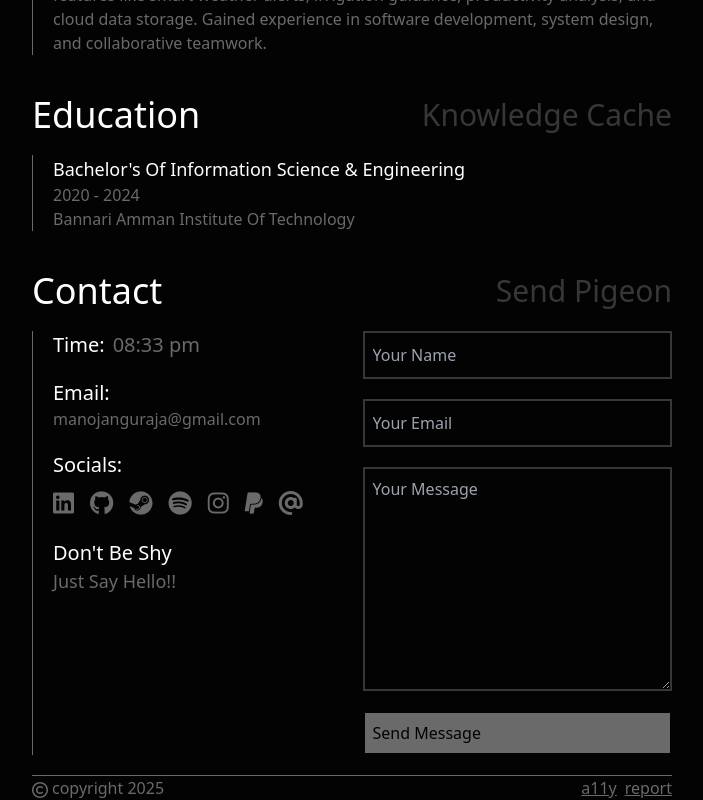
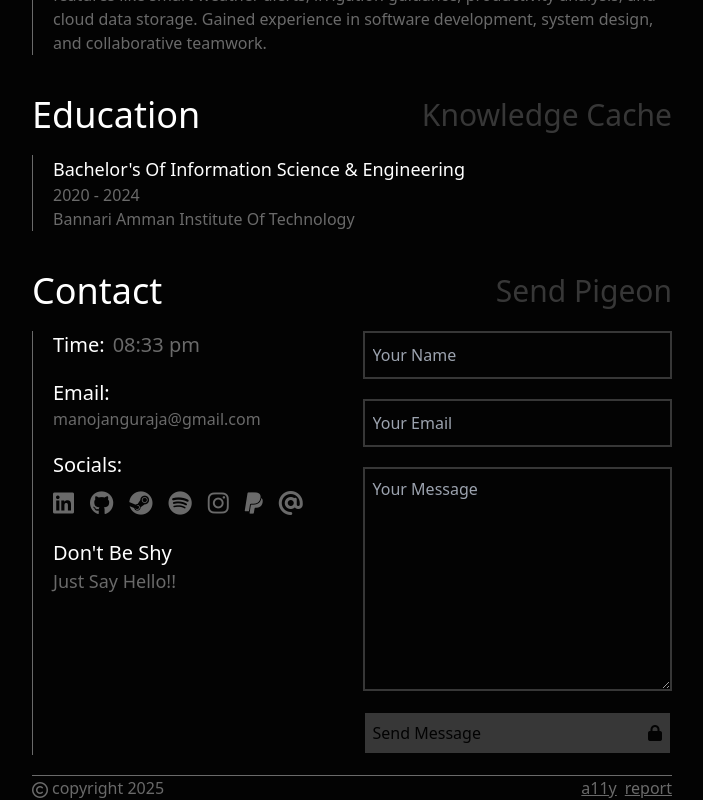
Before and after one commit to ManojTGN/Portfolio, a Next.js app: page / in a window 1280 px wide. Shown: the part 1010-1810 px from the top of the page, without its empty margins (288-991 px from the left). Built offline with nearby package versions, Linux system fonts and the light colour scheme.

Commit message:
update mailService

```diff
--- a/package.json
+++ b/package.json
@@ -15,6 +15,7 @@
     "i18next-browser-languagedetector": "^8.2.0",
     "i18next-http-backend": "^3.0.2",
     "next": "^15.5.4",
+    "nodemailer": "^7.0.10",
     "octokit": "^3.2.0",
     "react": "^19.1.1",
     "react-dom": "^19.1.1",
--- a/src/app/api/sendMail/route.js
+++ b/src/app/api/sendMail/route.js
@@ -1,3 +1,38 @@
-export async function GET(request) {
-    return new Response('Hello from Vercel!');
+import nodemailer from "nodemailer";
+
+export async function POST(request) {
+    try {
+        const body = await request.json();
+        const { name, email, message } = body;
+
+        if (!name || !email || !message) {
+            return new Response(JSON.stringify({ error: "Missing fields" }), {
+                status: 400,
+            });
+        }
+
+        const transporter = nodemailer.createTransport({
+        service: "gmail",
+        auth: {
+            user: process.env.PORTFOLIO_MAIL_ADDR,
+            pass: process.env.PORTFOLIO_MAIL_PASS,
+        },
+        });
+
+        await transporter.sendMail({
+            from: email,
+            to: process.env.EMAIL_TO,
+            subject: `New message from ${name}`,
+            text: message,
+        });
+
+        return new Response(JSON.stringify({ message: "Email sent successfully!" }), {
+            status: 200,
+        });
+    } catch (err) {
+        console.error(err);
+        return new Response(JSON.stringify({ error: "Failed to send email" }), {
+            status: 500,
+        });
+    }
 }
--- a/src/app/page.js
+++ b/src/app/page.js
@@ -27,8 +27,58 @@ export default function Home() {
         return () => clearInterval(interval);
     }, []);
 
-    function sendMail(){
-        console.log("SEND_MAIL")
+    function validateInput(){
+        let name = document.getElementById("name").value;
+        let email = document.getElementById("email").value;
+        let message = document.getElementById("message").value;
+
+        if(name.trim().length != 0 && email.trim().length != 0 && message.trim().length != 0){
+            document.getElementById("sendMail").removeAttribute('disabled');
+            return true;
+        }else{
+            document.getElementById("sendMail").setAttribute('disabled',true);
+        }
+
+        return false;
+    }
+
+    console.log(process.env.PORTFOLIO_MAIL_ADDR)
+    async function sendMail(){
+        if(!validateInput()){
+            return false;
+        }
+
+        let name = document.getElementById("name").value.trim();
+        let email = document.getElementById("email").value.trim();
+        let message = document.getElementById("message").value.trim();
+
+        const payload = {
+            name,
+            email,
+            message,
+        };
+
+        try {
+            const res = await fetch("/api/sendMail", {
+                method: "POST",
+                headers: {
+                    "Content-Type": "application/json",
+                },
+                body: JSON.stringify(payload),
+            });
+
+            const data = await res.json();
+
+            if (res.ok) {
+                alert("Message sent!");
+            } else {
+                console.error("Error:", data);
+                alert("Failed to send message.");
+            }
+        } catch (err) {
+            console.error("Network Error:", err);
+            alert("Network error occurred.");
+        }
     }
 
     return (
@@ -141,10 +191,18 @@ export default function Home() {
                             <p className="text-portfolio-500 font-medium text-lg">{t('portfolio.just.say.hello')}</p>
                         </div>
                         <div className="w-full flex flex-col gap-5 text-portfolio-500">
-                            <input className="border-2 border-portfolio-700 bg-portfolio-950 h-12 p-2" placeholder="Your Name"/>
-                            <input  className="border-2 border-portfolio-700 bg-portfolio-950 h-12 p-2" placeholder="Your Email"/>
-                            <textarea className="h-56 min-h-32 max-h-56 border-2 border-portfolio-700 bg-portfolio-950 p-2" placeholder="Your Message"></textarea>
-                            <button onClick={sendMail} className="w-full font-medium text-start text-portfolio-950 border-portfolio-950 bg-portfolio-500 hover:border-white hover:text-white border-2 p-2">Send Message</button>
+                            <input onInput={validateInput} type="text" className="border-2 border-portfolio-700 bg-portfolio-950 h-12 p-2" placeholder="Your Name" id="name"/>
+                            <input onInput={validateInput} type="email" className="border-2 border-portfolio-700 bg-portfolio-950 h-12 p-2" placeholder="Your Email" id="email"/>
+                            <textarea onInput={validateInput} className="h-56 min-h-32 max-h-56 border-2 border-portfolio-700 bg-portfolio-950 p-2" placeholder="Your Message" id="message"></textarea>
+                            <button onClick={sendMail} id="sendMail" className="group disabled:cursor-not-allowed disabled:hover:border-portfolio-950 disabled:hover:text-portfolio-950 disabled:bg-portfolio-700 w-full flex font-medium text-start text-portfolio-950 border-portfolio-950 bg-portfolio-400 hover:border-white hover:text-white border-2 p-2 " disabled>
+                                <p className="w-full"> Send Message </p>
+                                <span className="group-disabled:w-0 text-end w-full opacity-100 group-disabled:opacity-0">
+                                    <i className="fa-solid fa-dove"></i>
+                                </span>
+                                <span className="group-disabled:w-full text-end w-0 opacity-0 group-disabled:opacity-100">
+                                    <i className="fa-solid fa-lock"></i>
+                                </span>
+                            </button>
                         </div>
                     </div>
 
```
Also changed, not shown: 1 other file (tests, documents, lock files or other folders).
